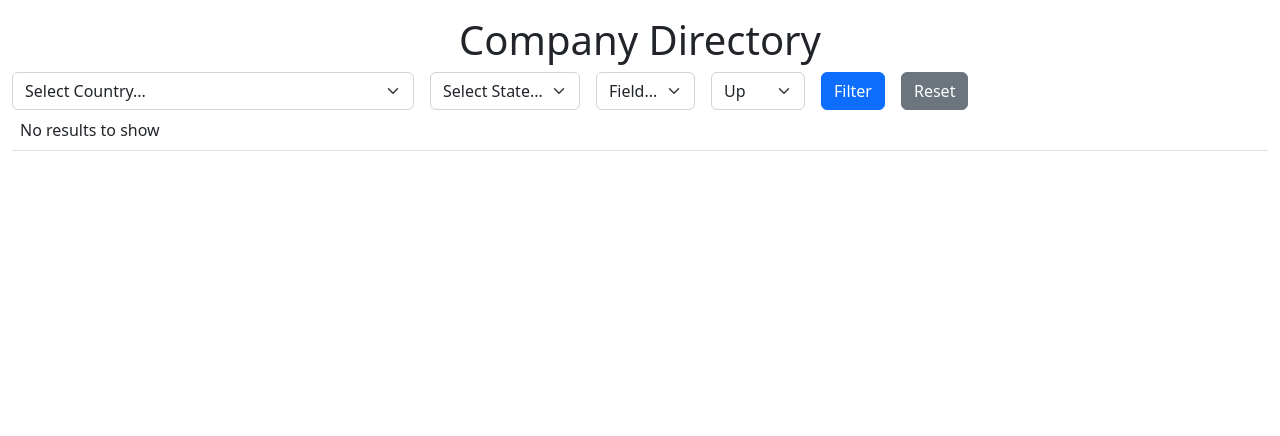
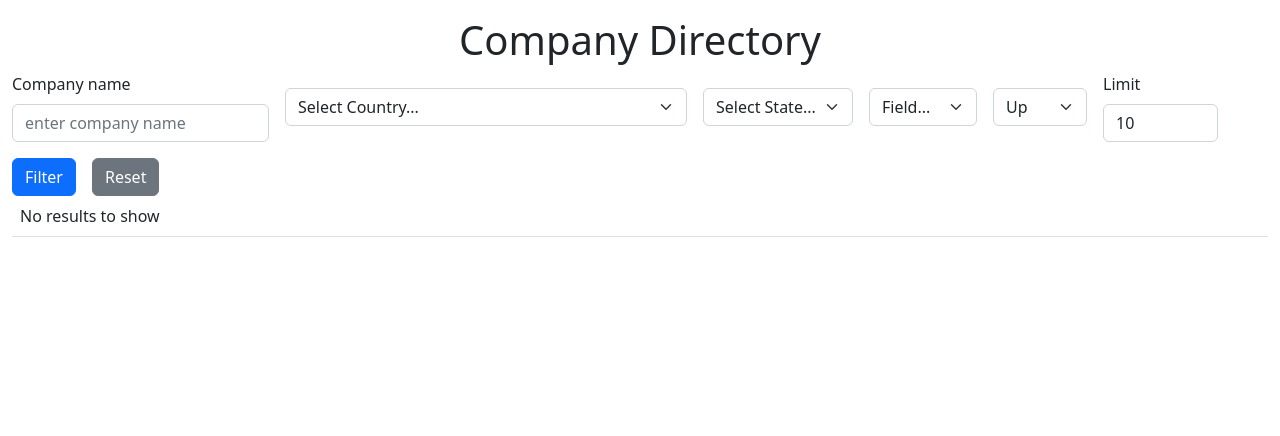
Before and after one commit to Dudeverse/IS601-005, a Flask app: page /company/search in a window 1280 px wide. Shown: the part 114-550 px from the top of the page. Run offline with Flask 2, Linux system fonts and the light colour scheme; data that the repository does not hold is empty.

Commit message:
added all the company methods phew

```diff
--- a/BusinessManagement/templates/list_companies.html
+++ b/BusinessManagement/templates/list_companies.html
@@ -4,21 +4,37 @@
 <div class="container-fluid">
     <div class="h1 text-center">Company Directory</div>
     <form class="row row-cols-lg-auto g-3 align-items-center">
+
     {# TODO
     build a horizontal filter/sort form with
-    name (company name)
+    name (company name) DONE
     country/state (provided)
     sort/order (using allowed_columns and provided partial template)
     limit
     ensure all fields prefill with request arg data if provided
     #}
     <form method="GET">
+        <div class="col-12">
+            <label class="form-label" for="name">Company name</label>
+            <input type="text" name="name" class="form-control" id="name" placeholder="enter company name"
+                value="{{request.args.get('first_name') or ''}}">
+        </div>
+
         {% with layout = "horizontal" %}
         {% include "country_state_selector.html" %}
         {% endwith %}
-        {% with cols = [] %}
+
+        {% with cols = allowed_columns %}
         {% include "sort_filter.html" %}
         {% endwith %}
+
+        <div class="col-12">
+
+            <label class="form-label" for="limit">Limit</label>
+            <input class="form-control" type="number" min="1" max="100" id="limit" name="limit"
+                value="{{request.args.get('limit') or '10'}}" />
+        </div>
+
 
         <div class="col-12">
             <input type="submit" class="btn btn-primary" value="Filter" />
@@ -34,21 +50,40 @@
         <thead>
             <tr class="text-capitalize">
                 {# generate th tags for each column to display #}
+                {% for r in rows[0] %}
                 {# IMPORTANT use table column names as the headings, replace _ with space #}
-                <th>Actions</th>
+                <th>{{r}}</th>
+                {% endfor %}
             </tr>
         </thead>
+
         <tbody>
-            {# generate tr with td tags for each piece of data #}
+            {% for r in rows %}
+            <tr>
+
+                {% for v in r.values() %}
+                <td>{{v}}</td>
+                {% endfor %}
+                <td><a href="{{url_for('company.edit', id=r.get('id'))}}" class="btn btn-secondary btn-sm">Edit</a>
+                    {# **request.args spreads the key value pairs to be part of the url#}
+                    {# the idea is to pass it to the next route #}
+                    <a href="{{url_for('company.delete', id=r.get('id'), **request.args)}}"
+                        class="btn btn-danger btn-sm">x</a>
+                </td>
+            </tr>
+
+            {# generate tr with td tags for each piece of data  DONE#}
             {# if the td is for website, display it as a link where the text is "website" and the url is the
-            website url #}
+            website url HOW? #}
             {# in the last column add the following
             a view button that passes the company id to employee search (this will be a company employee
-            directory) also pass company_name as an argument
-            an edit button that passes the company id to company edit
-            a delete button that passes the company id and the request args to the company delete route
+            directory) also pass company_name as an argument how?
+            an edit button that passes the company id to company edit DONE
+            a delete button that passes the company id and the request args to the company delete route DONE
             #}
+            {% endfor %}
         </tbody>
+
         {% else %}
         <tbody>
             <tr>
--- a/BusinessManagement/views/company.py
+++ b/BusinessManagement/views/company.py
@@ -1,4 +1,4 @@
-from flask import Blueprint, render_template, request, flash
+from flask import Blueprint, render_template, request, flash, redirect, url_for
 from sql.db import DB
 company = Blueprint('company', __name__, url_prefix='/company')
 
@@ -8,17 +8,47 @@ def search():
     # DO NOT DELETE PROVIDED COMMENTS
     # TODO search-1 retrieve id, name, address, city, country, state, zip, website, employee count for the company
     # don't do SELECT *
-    query = "... WHERE 1=1"
+    query = "SELECT id, name, address, city, country, state, zip, website FROM IS601_MP2_Companies  WHERE 1=1"
     args = [] # <--- append values to replace %s placeholders
     allowed_columns = ["name", "city", "country", "state"]
+    field_columns = zip(allowed_columns, allowed_columns)
     # TODO search-2 get name, country, state, column, order, limit request args
+    name = request.args.get("name")
+    country = request.args.get("country")
+    state = request.args.get("state")
+    column = request.args.get("column")
+    order = request.args.get("order")
+    limit = request.args.get("limit", 10)
     # TODO search-3 append a LIKE filter for name if provided
+    if name:
+        query += " AND name like %s"
+        args.append(f"%{name}%")
     # TODO search-4 append an equality filter for country if provided
+    if country:
+        query += " AND country = %s"
+        args.append(f"{country}")
     # TODO search-5 append an equality filter for state if provided
-    # TODO search-6 append sorting if column and order are provided and within the allows columsn and allowed order asc,desc
+    if state:
+        query += " AND state = %s"
+        args.append(f"{state}")
+    # TODO search-6 append sorting if column and order are provided and within the allowed columns and order options (asc, desc)
+    if column and order:
+
+        if column in allowed_columns \
+            and order in ["asc", "desc"]:
+            query += f" ORDER BY {column} {order}"
     # TODO search-7 append limit (default 10) or limit greater than 1 and less than or equal to 100
+    try:
+        if limit and int(limit) > 0 and int(limit) <= 100:
+            query += " LIMIT %s"
+            args.append(int(limit))
     # TODO search-8 provide a proper error message if limit isn't a number or if it's out of bounds
+        elif int(limit) >100 or int(limit)<0:
+            pass
+            flash("limit out of bounds", "danger")
 
+    except ValueError:
+        flash("enter a valid value", "warning")
     print("query",query)
     print("args", args)
     try:
@@ -29,18 +59,43 @@ def search():
         # TODO search-9 make message user friendly
         flash(str(e), "danger")
     # hint: use allowed_columns in template to generate sort dropdown
-    return render_template("list_companies.html", rows=rows, allowed_columns=allowed_columns)
+    return render_template("list_companies.html", rows=rows, allowed_columns=field_columns)
+
+# se352 Dec-04-2022
 
 @company.route("/add", methods=["GET","POST"])
 def add():
     if request.method == "POST":
         # TODO add-1 retrieve form data for name, address, city, state, country, zip, website
+        name = request.form.get("name", None)
+        address = request.form.get("address", None)
+        city = request.form.get("city", None)
+        state = request.form.get("state", None)
+        country = request.form.get("country", None)
+        website = request.form.get("website", None)
         # TODO add-2 name is required (flash proper error message)
+        if name == "":
+            flash("Company name is required")
+            return redirect(request.url)
         # TODO add-3 address is required (flash proper error message)
+        if address == "":
+            flash("Address is required")
+            return redirect(request.url)
         # TODO add-4 city is required (flash proper error message)
+        if city == "":
+            flash("city is required")
+            return redirect(request.url)
         # TODO add-5 state is required (flash proper error message)
+        if state == "":
+            flash("state is required")
+            return redirect(request.url)
         # TODO add-6 country is required (flash proper error message)
+        if country == "":
+            flash("country is required")
+            return redirect(request.url)
         # TODO add-7 website is not required
+        if website == "":
+            website = None
 
         has_error = False # use this to control whether or not an insert occurs
 
@@ -48,8 +103,10 @@ def add():
         if not has_error:
             try:
                 result = DB.insertOne("""
-                INSERT QUERY
-                """, ) # <-- TODO add-8 add query and add arguments
+                INSERT INTO IS601_MP2_Companies (name, address, city, state, country, website)
+                        VALUES (%s, %s, %s, %s, %s, %s)
+                """,name, address, city, state, country, website
+                ) # <-- TODO add-8 add query and add arguments
                 if result.status:
                     flash("Added Company", "success")
             except Exception as e:
@@ -58,27 +115,57 @@ def add():
 
     return render_template("add_company.html")
 
+
+# se352 Dec-04-2022
+
 @company.route("/edit", methods=["GET", "POST"])
 def edit():
     # TODO edit-1 request args id is required (flash proper error message)
-    if True: # TODO update this for TODO edit-1
+    id = request.args.get("id")
+    row= None
+    if id is None: # TODO update this for TODO edit-1
+        flash("ID is missing", "danger")
+        return redirect("employee.list")
+    else:
         if request.method == "POST":
             # TODO edit-2 retrieve form data for name, address, city, state, country, zip, website
+            name = request.form.get("name", None)
+            address = request.form.get("address", None)
+            city = request.form.get("city", None)
+            state = request.form.get("state", None)
+            country = request.form.get("country", None)
+            zipcode = request.form.get("zip", None)
+            website = request.form.get("website", None)
             # TODO edit-3 name is required (flash proper error message)
+            if name == "":
+                flash("Company name is required")
+                return redirect(request.url)
             # TODO edit-4 address is required (flash proper error message)
+            if address == "":
+                flash("Address is required")
+                return redirect(request.url)
             # TODO edit-5 city is required (flash proper error message)
+            if city == "":
+                flash("city is required")
+                return redirect(request.url)
             # TODO edit-6 state is required (flash proper error message)
+            if state == "":
+                flash("state is required")
+                return redirect(request.url)
             # TODO edit-7 country is required (flash proper error message)
+            if state == "":
+                flash("state is required")
+                return redirect(request.url)
             # TODO edit-8 website is not required
-            #
+            if website == "":
+                website = None
             # note: call zip variable zipcode as zip is a built in function it could lead to issues
-            #data = [name, address, city, state, country, zipcode, website]
+            data = [name, address, city, state, country, zipcode, website]
             data.append(id)
             try:
                 # TODO edit-9 fill in proper update query
                 result = DB.update("""
-                UPDATE QUERY
-                """, *data)
+                UPDATE IS601_MP2_Companies SET name = %s, address = %s, city = %s, state = %s, country = %s, zip = %s, website = %s WHERE id = %s""", *data)
                 if result.status:
                     flash("Updated record", "success")
             except Exception as e:
@@ -86,7 +173,7 @@ def edit():
                 flash(str(e), "danger")
         try:
             # TODO edit-11 fetch the updated data
-            result = DB.selectOne("SELECT ... FROM IS601_MP2_Companies ...", id)
+            result = DB.selectOne("SELECT name, address, city, state, country, zip website FROM IS601_MP2_Companies as c WHERE c.id = %s", id)
             if result.status:
                 row = result.row
 
@@ -94,12 +181,24 @@ def edit():
             # TODO edit-12 make this user-friendly
             flash(str(e), "danger")
     # TODO edit-13 pass the company data to the render template
-    return render_template("edit_company.html", ...)
+    return render_template("edit_company.html", row=row)
 
+# se352 Dec-04-2022
 @company.route("/delete", methods=["GET"])
 def delete():
     # TODO delete-1 delete company by id (unallocate any employees)
+    id = request.args.get("id")
+    args = {**request.args}
+    if id:
+        try:
+            result = DB.delete("DELETE FROM IS601_MP2_Companies WHERE id = %s", id)
+            if result.status:
+                flash("Deleted record", "success")
+        except Exception as e:
+            # TODO make this user-friendly
+            flash(e, "danger")
     # TODO delete-2 redirect to company search
     # TODO delete-3 pass all argument except id to this route
     # TODO delete-4 ensure a flash message shows for successful delete
-    pass
+        del args["id"]
+    return redirect(url_for("company.search", **args))
```
Also changed, not shown: BusinessManagement/templates/edit_company.html (+24 -4 lines), BusinessManagement/templates/list_employees.html (+4 -3 lines), BusinessManagement/views/employee.py (+7 -1 lines).
